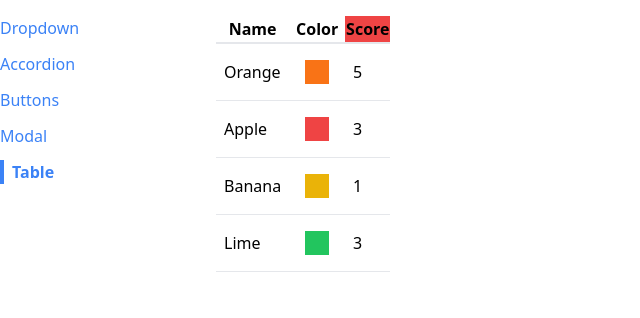
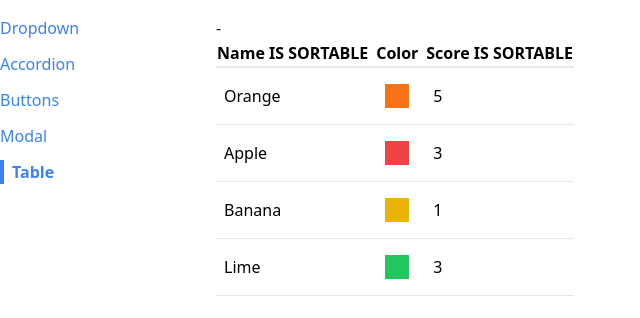
Before and after one commit to daublelilly/react-learning, a React (Create React App) app: page /table in a window 1280 px wide. Shown: the top 318 px of the page, without its empty margins (0-640 px from the left). Built offline with nearby package versions, Linux system fonts and the light colour scheme.

Commit message:
start sortable

```diff
--- /dev/null
+++ b/src/components/SortableTable.js
@@ -0,0 +1,46 @@
+import { useState } from 'react';
+import Table from './Table';
+
+function SortableTable(props) {
+
+  const [sortOrder, setSortOrder] = useState(null);
+  const [sortBy, setSortBy] = useState(null);
+  const { config } = props;
+
+  const handleClick = (label) => {
+
+    if(sortOrder === null) {
+      setSortOrder('asc');
+      setSortBy(label);
+    } else if(sortOrder === 'asc') {
+      setSortOrder('desc');
+      setSortBy(label);
+    } else if(sortOrder === 'desc') {
+      setSortOrder(null);
+      setSortBy(null);
+    }
+  }
+
+  const updatedConfig = config.map((column) => {
+
+    if(!column.sortValue) {
+
+      return column;
+    }
+
+    return {
+
+      ...column,
+      header: () => <th onClick={() => handleClick(column.label)}>{column.label} IS SORTABLE</th>
+    };
+  });
+
+  return (
+    <div>
+      {sortOrder} - {sortBy}
+      <Table {...props} config={updatedConfig}></Table>
+    </div>
+  );
+}
+
+export default SortableTable;
--- a/src/components/Table.js
+++ b/src/components/Table.js
@@ -1,9 +1,11 @@
+import { Fragment } from 'react';
+
 function Table({ data, config, keyFn }) {
 
 	const renderedHeaders = config.map((column) => {
 
 		if(column.header) {
-			return <div key={column.label}>{column.header()}</div>;
+			return <Fragment key={column.label}>{column.header()}</Fragment>;
 		}
 
 		return (
--- a/src/pages/TablePage.js
+++ b/src/pages/TablePage.js
@@ -1,4 +1,5 @@
-import Table from '../components/Table';
+// import Table from '../components/Table';
+import SortableTable from '../components/SortableTable';
 
 function TablePage() {
 
@@ -11,14 +12,16 @@
 
   const config = [
     { label: 'Name',
-      render: (fruit) => fruit.name
+      render: (fruit) => fruit.name,
+      sortValue: (fruit) => fruit.name
     },
     { label: 'Color',
       render: (fruit) => <div className={`p-3 m-2 ${fruit.color}`}></div>
     },
     { label: 'Score',
       render: (fruit) => fruit.score,
-      header: () => <th className="bg-red-500">Score</th>
+      sortValue: (fruit) => fruit.score,
+      header: () => <th>Score</th>
     },
   ];
 
@@ -29,7 +32,7 @@
 
   return (
     <div>
-      <Table data={data} config={config} keyFn={keyFn} />
+      <SortableTable data={data} config={config} keyFn={keyFn} />
     </div>
   );
 }
```
